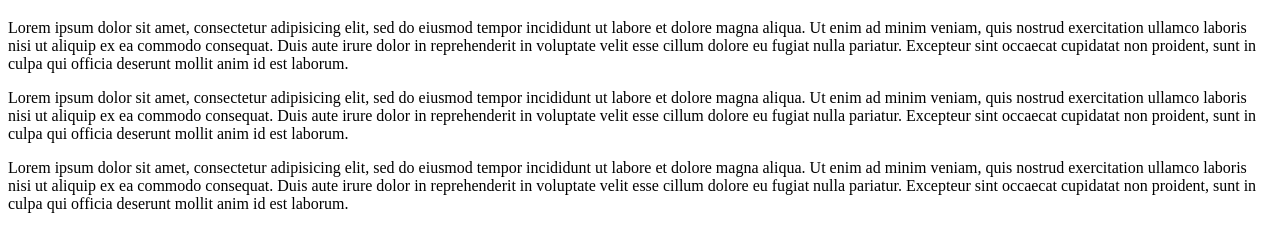
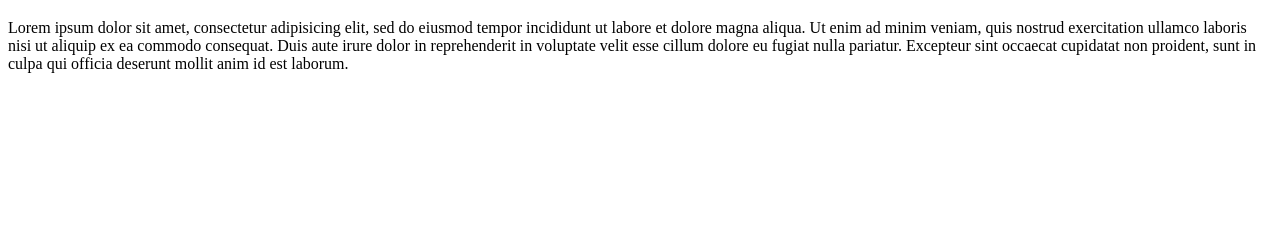
Before and after one commit to Kalsouma/apprendreGithub, a plain HTML site: page index.html in a window 1280 px wide. Shown: the part 61-308 px from the top of the page. Drawn offline with Linux system fonts and the light colour scheme.

Commit message:
Update index.html

```diff
--- a/index.html
+++ b/index.html
@@ -15,24 +15,7 @@
   	proident, sunt in culpa qui officia deserunt mollit anim id est laborum.
   </p>
 
-  <p>
-  	Lorem ipsum dolor sit amet, consectetur adipisicing elit, sed do eiusmod
-  	tempor incididunt ut labore et dolore magna aliqua. Ut enim ad minim veniam,
-  	quis nostrud exercitation ullamco laboris nisi ut aliquip ex ea commodo
-  	consequat. Duis aute irure dolor in reprehenderit in voluptate velit esse
-  	cillum dolore eu fugiat nulla pariatur. Excepteur sint occaecat cupidatat non
-  	proident, sunt in culpa qui officia deserunt mollit anim id est laborum.
-  </p>
 
-  <p>
-
-  Lorem ipsum dolor sit amet, consectetur adipisicing elit, sed do eiusmod
-  tempor incididunt ut labore et dolore magna aliqua. Ut enim ad minim veniam,
-  quis nostrud exercitation ullamco laboris nisi ut aliquip ex ea commodo
-  consequat. Duis aute irure dolor in reprehenderit in voluptate velit esse
-  cillum dolore eu fugiat nulla pariatur. Excepteur sint occaecat cupidatat non
-  proident, sunt in culpa qui officia deserunt mollit anim id est laborum.
-  </p>
 
 </body>
 </html>
```
